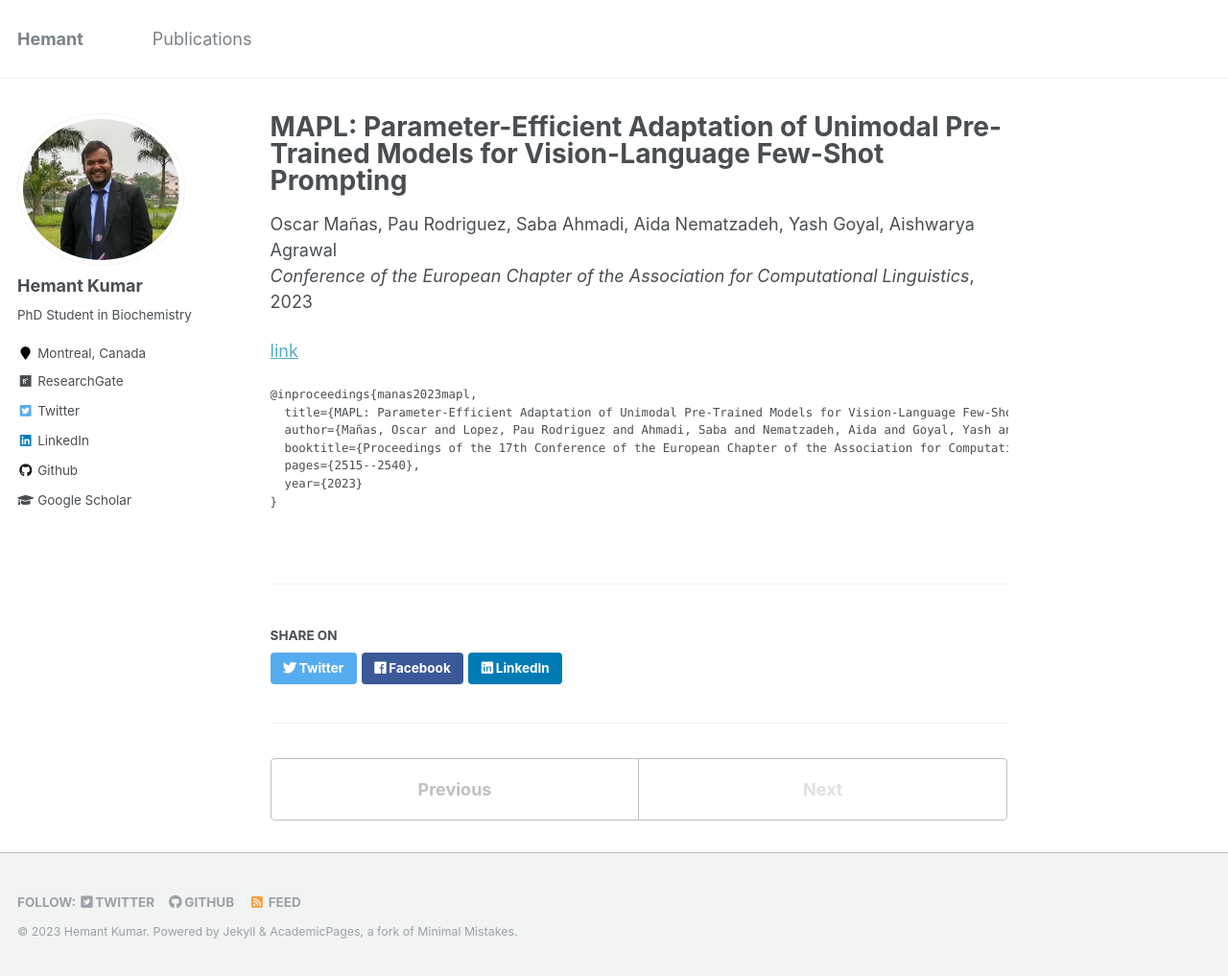
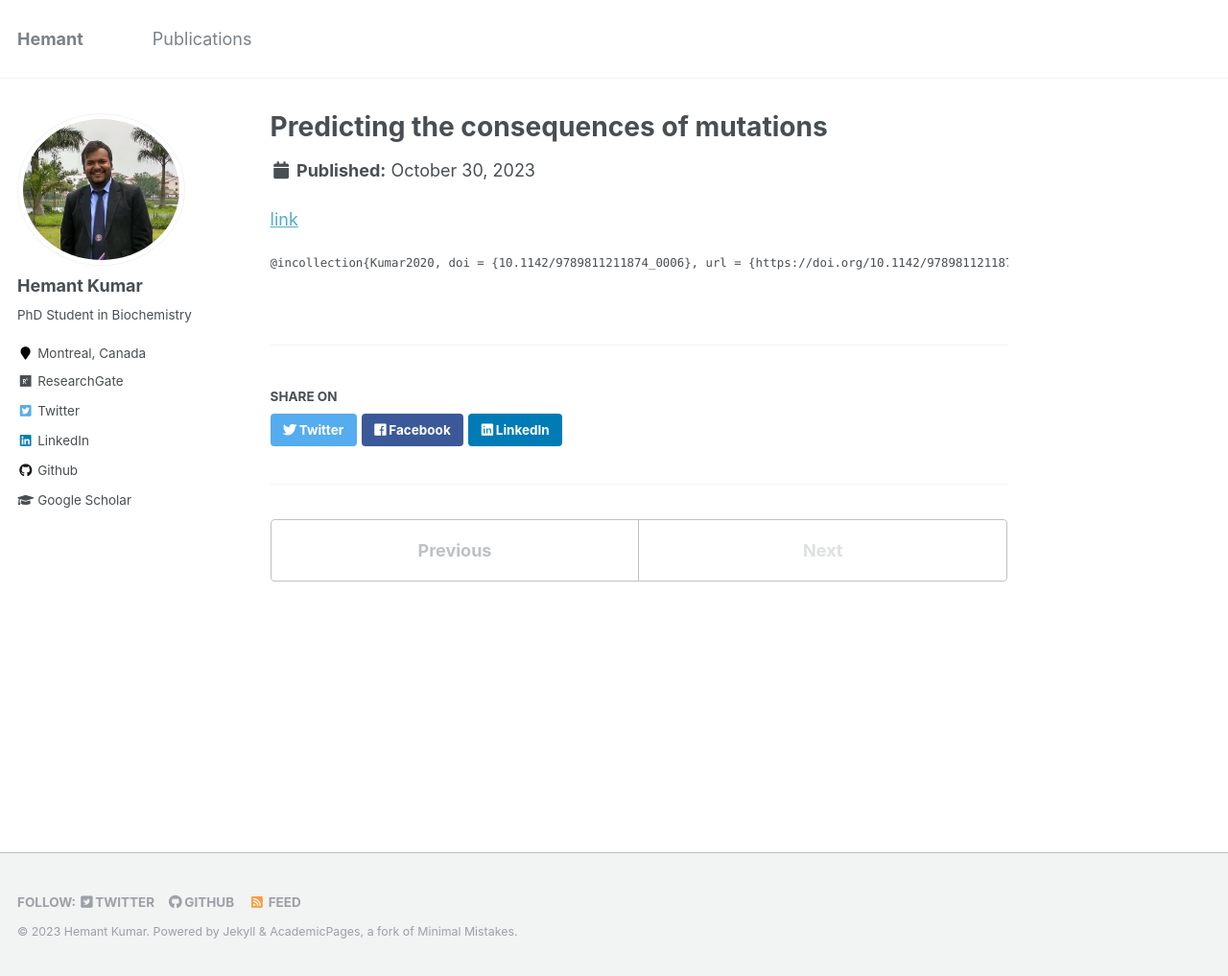
Before and after one commit to hemantkiitg/hemantkiitg.github.io, a Jekyll site: the page built from _publications/2022-10-manas2023mapl.md, in a window 1280 px wide and 1017 px high. Shown: the whole window at 96% size. Built offline with Jekyll 4.4.1, drawn with Linux system fonts in a browser that asks for light colours.

Commit message:
Update 2022-10-manas2023mapl.md

```diff
--- a/_publications/2022-10-manas2023mapl.md
+++ b/_publications/2022-10-manas2023mapl.md
@@ -1,10 +1,19 @@
 ---
-title: "MAPL: Parameter-Efficient Adaptation of Unimodal Pre-Trained Models for Vision-Language Few-Shot Prompting"
+title: "Predicting the consequences of mutations"
 collection: publications
 permalink: /publication/2022-10-manas2023mapl
-year: 2023
-venue: 'Conference of the European Chapter of the Association for Computational Linguistics'
-authors: 'Oscar Mañas, Pau Rodriguez, Saba Ahmadi, Aida Nematzadeh, Yash Goyal, Aishwarya Agrawal'
-paperurl: 'https://aclanthology.org/2023.eacl-main.185'
-bibtex: "@inproceedings{manas2023mapl,\n  title={MAPL: Parameter-Efficient Adaptation of Unimodal Pre-Trained Models for Vision-Language Few-Shot Prompting},\n  author={Mañas, Oscar and Lopez, Pau Rodriguez and Ahmadi, Saba and Nematzadeh, Aida and Goyal, Yash and Agrawal, Aishwarya},\n  booktitle={Proceedings of the 17th Conference of the European Chapter of the Association for Computational Linguistics},\n  pages={2515--2540},\n  year={2023}\n}"
+year: 2020
+authors: 'Hemant Kumar, Julia M Shifman'
+paperurl: 'https://www.worldscientific.com/doi/epdf/10.1142/9789811211874_0006'
+bibtex: "@incollection{Kumar2020,
+  doi = {10.1142/9789811211874_0006},
+  url = {https://doi.org/10.1142/9789811211874_0006},
+  year = {2020},
+  month = mar,
+  publisher = {{WORLD} {SCIENTIFIC}},
+  pages = {145--165},
+  author = {Hemant Kumar and Julia M. Shifman},
+  title = {Predicting the consequences of mutations},
+  booktitle = {Protein Interactions}
+}"
 ---
```
